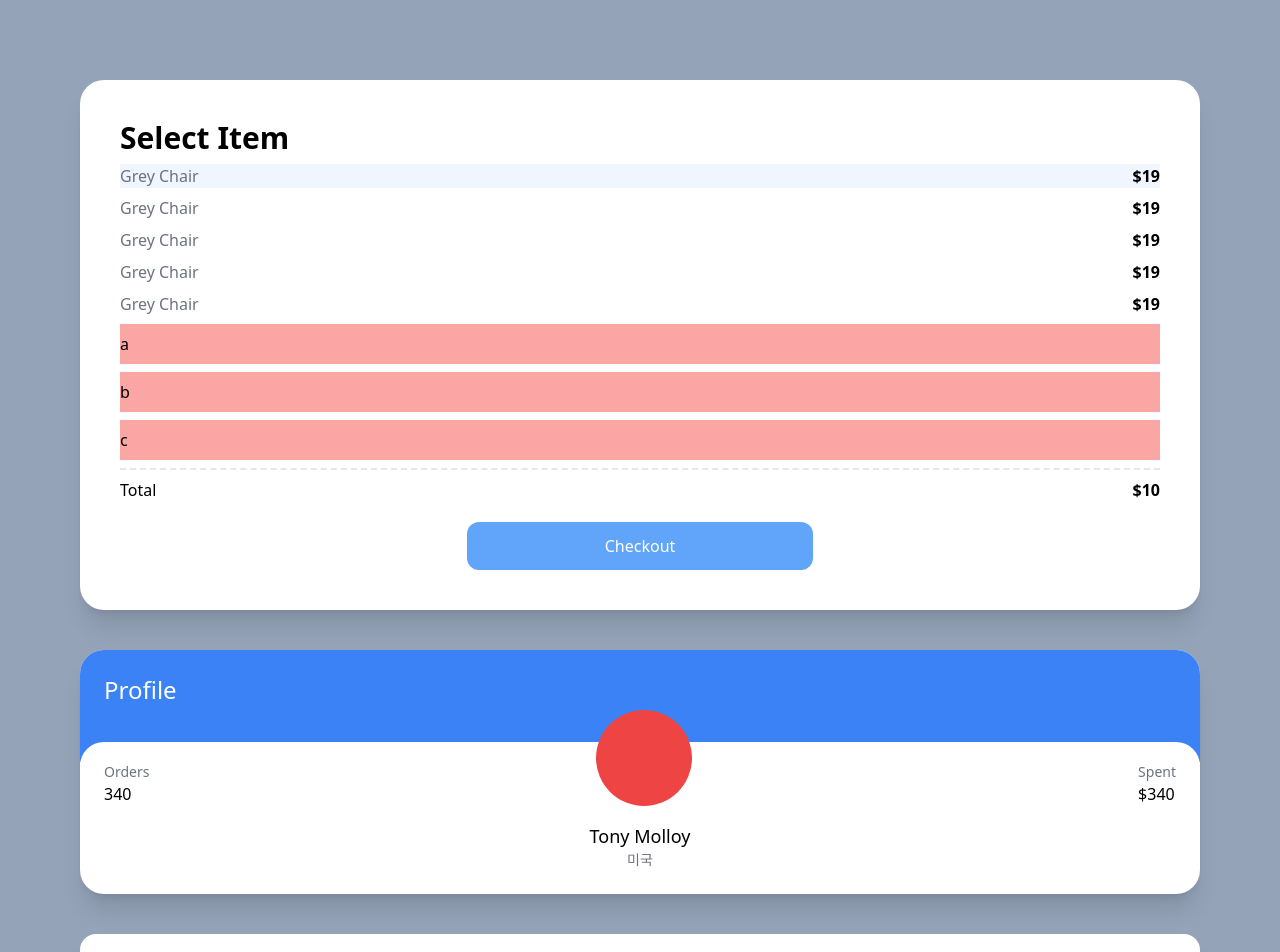
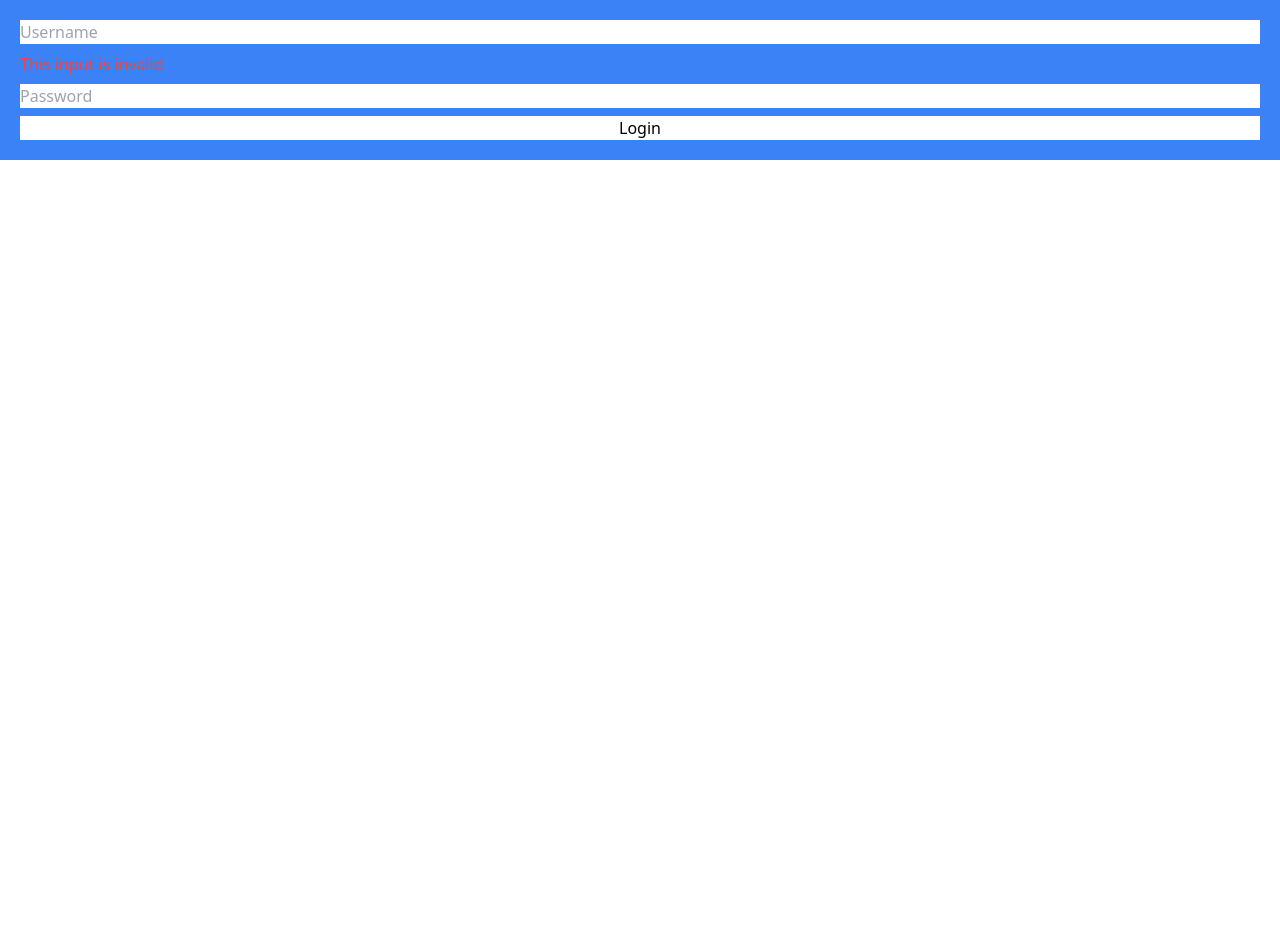
Before and after one commit to chyoni/carrot-market, a Next.js app: page / in a window 1280 px wide. Shown: the top 952 px of the page. After the commit the page ends 800 px from the top, so only its background shows below. Built offline with nearby package versions, Linux system fonts and the light colour scheme.

Commit message:
#07 TailwindCSS Practice 5

```diff
--- a/pages/index.tsx
+++ b/pages/index.tsx
@@ -1,96 +1,106 @@
 import type { NextPage } from 'next';
 
 const Home: NextPage = () => {
+  // return (
+  //   <div className="bg-slate-400 py-20 px-20 grid gap-10 min-h-screen">
+  //     <div className="bg-white p-10 rounded-3xl shadow-xl">
+  //       <span className="font-semibold text-3xl">Select Item</span>
+  //       <ul>
+  //         {[1, 2, 3, 4, 5].map((i) => (
+  //           <div
+  //             key={i}
+  //             className="flex justify-between my-2 first:bg-blue-50 last:bg-yellow-50"
+  //           >
+  //             <span className="text-gray-500">Grey Chair</span>
+  //             <span className="font-semibold">$19</span>
+  //           </div>
+  //         ))}
+  //         {['a', 'b', '', 'c'].map((val, i) => (
+  //           <div
+  //             key={i}
+  //             className="flex justify-between my-2 bg-red-300 py-2 empty:hidden"
+  //           >
+  //             {val}
+  //           </div>
+  //         ))}
+  //       </ul>
+  //       <div className="flex justify-between pt-2 border-t-2 border-dashed">
+  //         <span>Total</span>
+  //         <span className="font-semibold">$10</span>
+  //       </div>
+  //       <div className="mt-5 bg-blue-400 text-white p-3 text-center rounded-xl w-1/3 mx-auto">
+  //         Checkout
+  //       </div>
+  //     </div>
+  //     <div className="bg-white overflow-hidden rounded-3xl shadow-xl group">
+  //       <div className="bg-blue-500 p-6 pb-14">
+  //         <span className="text-white text-2xl">Profile</span>
+  //       </div>
+  //       <div className="rounded-3xl p-6 relative -top-5 bg-white">
+  //         <div className="flex relative -top-14 items-end justify-between">
+  //           <div className="flex flex-col item-center ">
+  //             <span className="text-sm text-gray-500 ">Orders</span>
+  //             <span className="font-medium">340</span>
+  //           </div>
+  //           <div className="w-24 h-24 rounded-full bg-red-500 group-hover:bg-yellow-300" />
+  //           <div className="flex flex-col item-center ">
+  //             <span className="text-sm text-gray-500 ">Spent</span>
+  //             <span className="font-medium">$340</span>
+  //           </div>
+  //         </div>
+  //         <div className="relative flex flex-col items-center -mt-10 -mb-5">
+  //           <span className="text-lg font-medium">Tony Molloy</span>
+  //           <span className="text-sm text-gray-500">미국</span>
+  //         </div>
+  //       </div>
+  //     </div>
+  //     <div className="bg-white p-10 rounded-2xl shadow-xl">
+  //       <div className="flex justify-between items-center mb-5">
+  //         <span>⃪</span>
+  //         <div className="space-x-5">
+  //           <span className="font-semibold">⭐️ 4.9</span>
+  //           <span className="shadow-xl p-2 rounded-md">💗</span>
+  //         </div>
+  //       </div>
+  //       <div className="bg-zinc-400 h-72 mb-5" />
+  //       <div className="flex flex-col">
+  //         <span className="font-medium text-xl">Swoon Kounge</span>
+  //         <span className="text-xs text-gray-500">Chair</span>
+  //         <div className="mt-3 mb-5 flex justify-between items-center">
+  //           <div className="space-x-2">
+  //             <button className="w-5 h-5 rounded-full bg-yellow-500 focus:ring-2 ring-offset-2 ring-yellow-500 transition" />
+  //             <button className="w-5 h-5 rounded-full bg-indigo-500 focus:ring-2 ring-offset-2 ring-indigo-500 transition" />
+  //             <button className="w-5 h-5 rounded-full bg-teal-500 focus:ring-2 ring-offset-2 ring-teal-500 transition" />
+  //           </div>
+  //           <div className="flex items-center space-x-4">
+  //             <button className=" bg-blue-100 flex justify-center items-center rounded-lg aspect-square w-8 font-medium text-xl text-gray-500">
+  //               -
+  //             </button>
+  //             <span>1</span>
+  //             <button className=" bg-blue-100 flex justify-center items-center rounded-lg aspect-square w-8 font-medium text-xl text-gray-500">
+  //               +
+  //             </button>
+  //           </div>
+  //         </div>
+  //         <div className="flex justify-between items-center">
+  //           <span className="font-medium text-2xl">$450</span>
+  //           <button className="bg-blue-500 text-center text-xs text-white rounded-lg py-3 px-5">
+  //             Add to cart
+  //           </button>
+  //         </div>
+  //       </div>
+  //     </div>
+  //   </div>
+  // );
   return (
-    <div className="bg-slate-400 py-20 px-20 grid gap-10 min-h-screen">
-      <div className="bg-white p-10 rounded-3xl shadow-xl">
-        <span className="font-semibold text-3xl">Select Item</span>
-        <ul>
-          {[1, 2, 3, 4, 5].map((i) => (
-            <div
-              key={i}
-              className="flex justify-between my-2 first:bg-blue-50 last:bg-yellow-50"
-            >
-              <span className="text-gray-500">Grey Chair</span>
-              <span className="font-semibold">$19</span>
-            </div>
-          ))}
-          {['a', 'b', '', 'c'].map((val, i) => (
-            <div
-              key={i}
-              className="flex justify-between my-2 bg-red-300 py-2 empty:hidden"
-            >
-              {val}
-            </div>
-          ))}
-        </ul>
-        <div className="flex justify-between pt-2 border-t-2 border-dashed">
-          <span>Total</span>
-          <span className="font-semibold">$10</span>
-        </div>
-        <div className="mt-5 bg-blue-400 text-white p-3 text-center rounded-xl w-1/3 mx-auto">
-          Checkout
-        </div>
-      </div>
-      <div className="bg-white overflow-hidden rounded-3xl shadow-xl">
-        <div className="bg-blue-500 p-6 pb-14">
-          <span className="text-white text-2xl">Profile</span>
-        </div>
-        <div className="rounded-3xl p-6 relative -top-5 bg-white">
-          <div className="flex relative -top-14 items-end justify-between">
-            <div className="flex flex-col item-center ">
-              <span className="text-sm text-gray-500 ">Orders</span>
-              <span className="font-medium">340</span>
-            </div>
-            <div className="w-24 h-24 rounded-full bg-red-500" />
-            <div className="flex flex-col item-center ">
-              <span className="text-sm text-gray-500 ">Spent</span>
-              <span className="font-medium">$340</span>
-            </div>
-          </div>
-          <div className="relative flex flex-col items-center -mt-10 -mb-5">
-            <span className="text-lg font-medium">Tony Molloy</span>
-            <span className="text-sm text-gray-500">미국</span>
-          </div>
-        </div>
-      </div>
-      <div className="bg-white p-10 rounded-2xl shadow-xl">
-        <div className="flex justify-between items-center mb-5">
-          <span>⃪</span>
-          <div className="space-x-5">
-            <span className="font-semibold">⭐️ 4.9</span>
-            <span className="shadow-xl p-2 rounded-md">💗</span>
-          </div>
-        </div>
-        <div className="bg-zinc-400 h-72 mb-5" />
-        <div className="flex flex-col">
-          <span className="font-medium text-xl">Swoon Kounge</span>
-          <span className="text-xs text-gray-500">Chair</span>
-          <div className="mt-3 mb-5 flex justify-between items-center">
-            <div className="space-x-2">
-              <button className="w-5 h-5 rounded-full bg-yellow-500 focus:ring-2 ring-offset-2 ring-yellow-500 transition" />
-              <button className="w-5 h-5 rounded-full bg-indigo-500 focus:ring-2 ring-offset-2 ring-indigo-500 transition" />
-              <button className="w-5 h-5 rounded-full bg-teal-500 focus:ring-2 ring-offset-2 ring-teal-500 transition" />
-            </div>
-            <div className="flex items-center space-x-4">
-              <button className=" bg-blue-100 flex justify-center items-center rounded-lg aspect-square w-8 font-medium text-xl text-gray-500">
-                -
-              </button>
-              <span>1</span>
-              <button className=" bg-blue-100 flex justify-center items-center rounded-lg aspect-square w-8 font-medium text-xl text-gray-500">
-                +
-              </button>
-            </div>
-          </div>
-          <div className="flex justify-between items-center">
-            <span className="font-medium text-2xl">$450</span>
-            <button className="bg-blue-500 text-center text-xs text-white rounded-lg py-3 px-5">
-              Add to cart
-            </button>
-          </div>
-        </div>
-      </div>
-    </div>
+    <form className="flex flex-col space-y-2 bg-blue-500 p-5 focus-within:bg-blue-50">
+      <input type={'text'} required placeholder="Username" className="peer" />
+      <span className="hidden peer-invalid:text-red-500 peer-invalid:block">
+        This input is invalid
+      </span>
+      <input type={'password'} required placeholder="Password" />
+      <input type={'submit'} value="Login" className="bg-white" />
+    </form>
   );
 };
 
```
Also changed, not shown: 1 other file (tests, documents, lock files or other folders).
